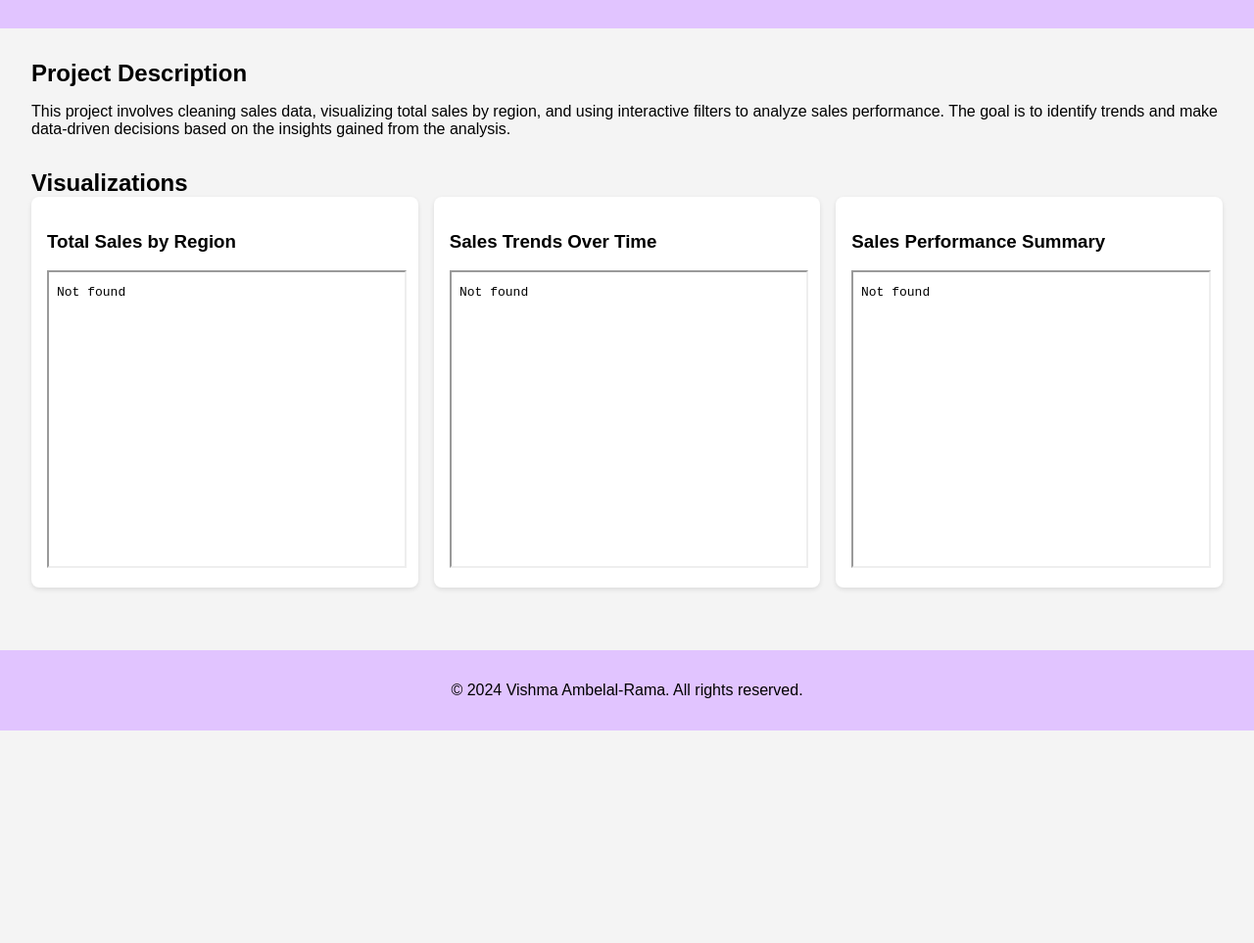
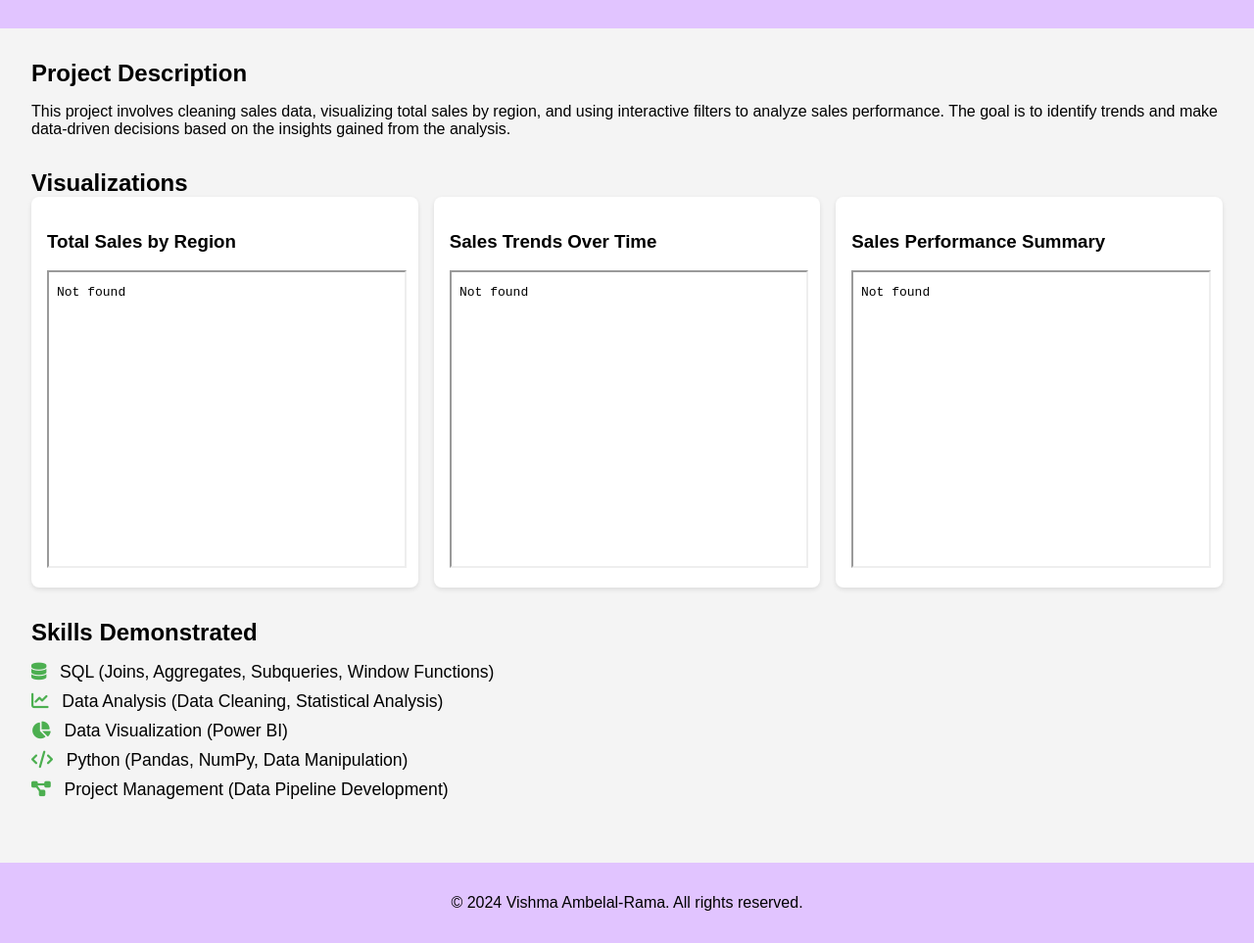
Before and after one commit to codingvishma/business-intelligence-dashboard, a plain HTML site: page index.html in a window 1280 px wide. Shown: the part 90-1053 px from the top of the page at 98% size. Before the commit the page ends 836 px from the top, so only its background shows below. Drawn offline with Linux system fonts and the light colour scheme; a script that the page names is missing.

Commit message:
Update index.html
Added skills demonstrated

```diff
--- a/index.html
+++ b/index.html
@@ -5,6 +5,8 @@
     <meta name="viewport" content="width=device-width, initial-scale=1.0">
     <title>Sales Data Analysis Project</title>
     <link rel="stylesheet" href="style.css">
+    <link rel="stylesheet" href="https://cdnjs.cloudflare.com/ajax/libs/font-awesome/6.0.0-beta3/css/all.min.css">
+
 </head>
 <body>
     <header>
@@ -33,6 +35,16 @@
                 </div>
             </div>
         </section>
+        <section id="skills" class="section">
+            <h2>Skills Demonstrated</h2>
+            <ul class="skills-list">
+                <li><i class="fas fa-database"></i> SQL (Joins, Aggregates, Subqueries, Window Functions)</li>
+                <li><i class="fas fa-chart-line"></i> Data Analysis (Data Cleaning, Statistical Analysis)</li>
+                <li><i class="fas fa-chart-pie"></i> Data Visualization (Power BI)</li>
+                <li><i class="fas fa-code"></i> Python (Pandas, NumPy, Data Manipulation)</li>
+                <li><i class="fas fa-project-diagram"></i> Project Management (Data Pipeline Development)</li>
+            </ul>
+        </section>
     </main>
     <footer>
         <p>© 2024 Vishma Ambelal-Rama. All rights reserved.</p>
```
